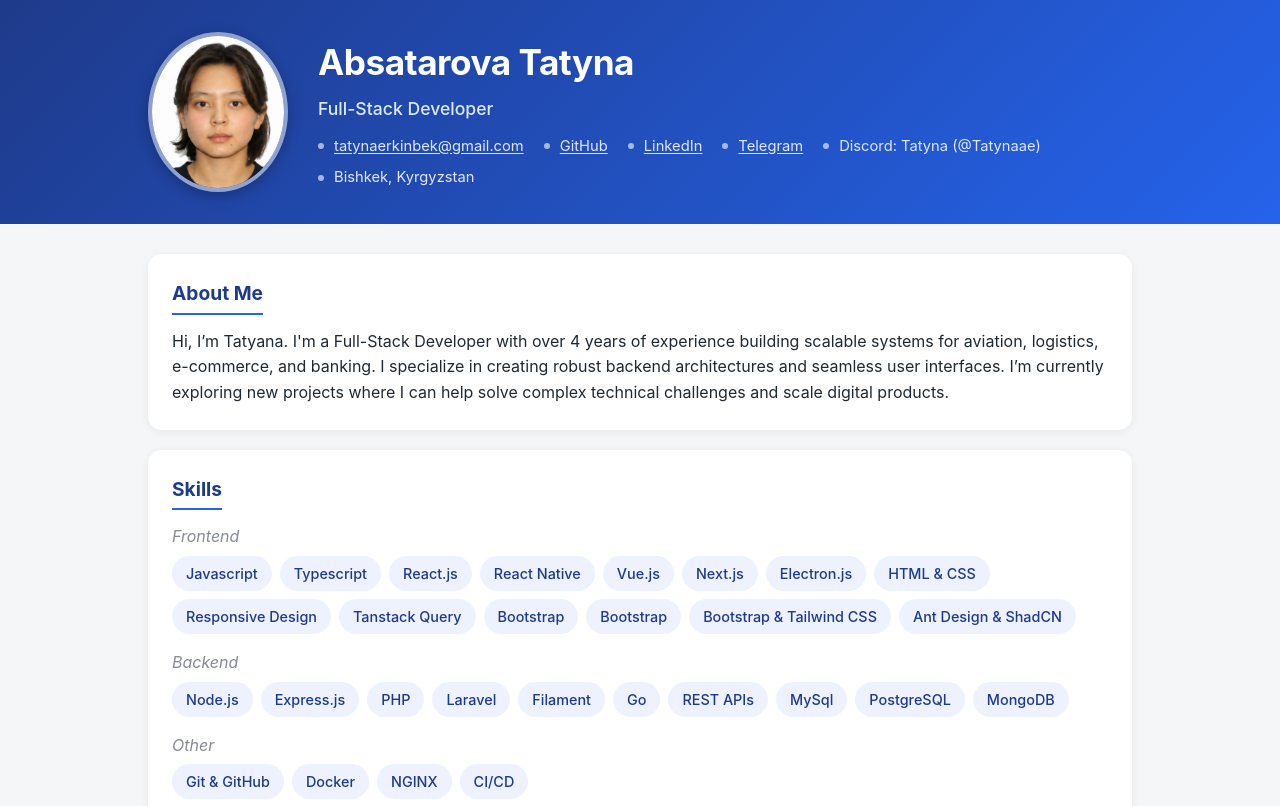
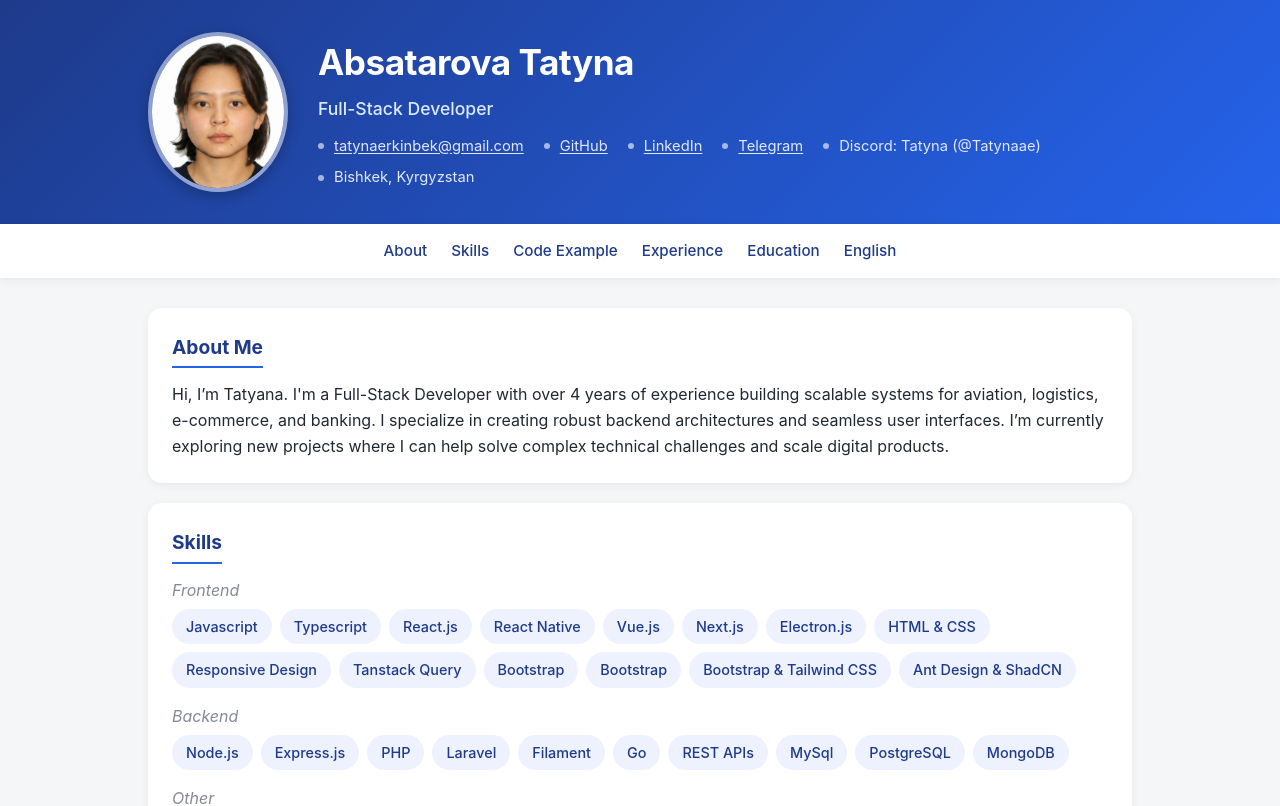
Before and after one commit to Tatynaae/rsschool-cv, a React (Vite) app: page / in a window 1280 px wide. Shown: the top 806 px of the page. Built offline with nearby package versions, Linux system fonts and the light colour scheme.

Commit message:
feat: navbar

```diff
--- a/src/App.jsx
+++ b/src/App.jsx
@@ -21,6 +21,17 @@ function App() {
                 </div>
             </div>
         </header>
+
+        <nav className="nav">
+            <ul>
+                <li><a href="#about">About</a></li>
+                <li><a href="#skills">Skills</a></li>
+                <li><a href="#code">Code Example</a></li>
+                <li><a href="#experience">Experience</a></li>
+                <li><a href="#education">Education</a></li>
+                <li><a href="#english">English</a></li>
+            </ul>
+        </nav>
 
         <main className="container">
             <section id="about" className="card">
--- a/src/index.css
+++ b/src/index.css
@@ -119,6 +119,37 @@ body {
   height: 6px;
   border-radius: 50%;
   background: rgba(255, 255, 255, 0.6);
+}
+
+.nav {
+  position: sticky;
+  top: 0;
+  z-index: 10;
+  background: var(--surface);
+  box-shadow: var(--shadow);
+}
+
+.nav ul {
+  list-style: none;
+  display: flex;
+  justify-content: center;
+  gap: 24px;
+  padding: 14px 16px;
+  flex-wrap: wrap;
+  max-width: 1000px;
+  margin: 0 auto;
+}
+
+.nav a {
+  color: var(--accent-dark);
+  text-decoration: none;
+  font-weight: 500;
+  font-size: 0.95rem;
+}
+
+.nav a:hover {
+  color: var(--accent);
+  text-decoration: underline;
 }
 
 .container {
```
